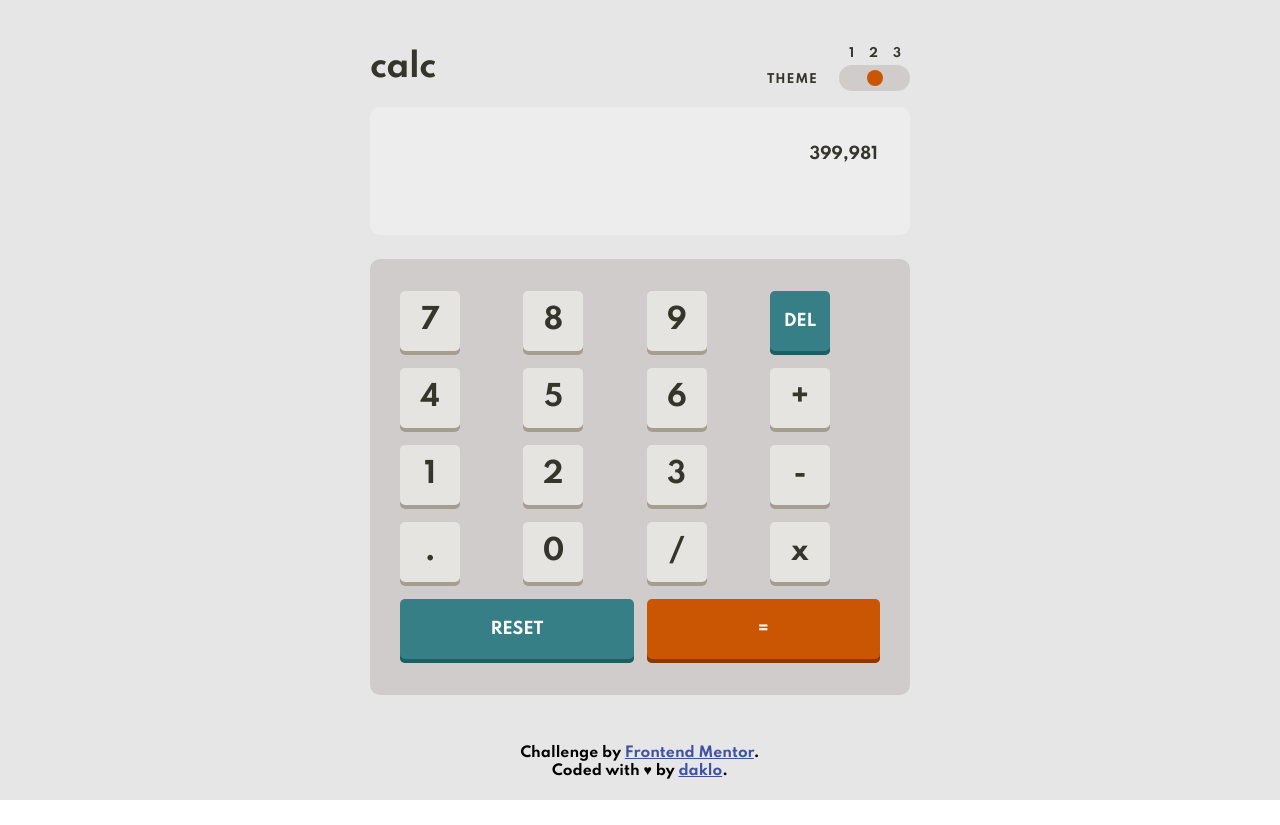
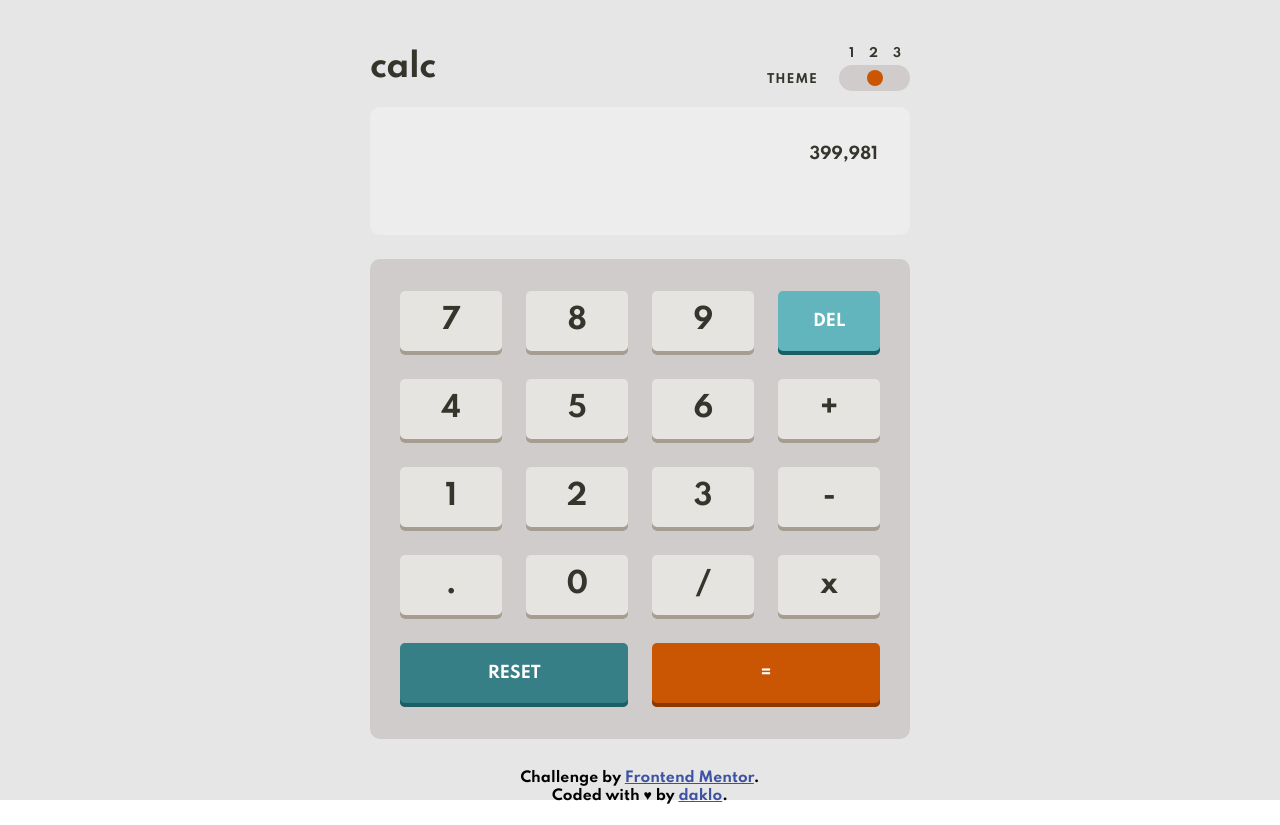
Before and after one commit to daklo91/reactolator, a React (Create React App) app: page / in a window 1280 px wide. In both pictures the pointer is over the button "DEL". Before the commit the page ends 800 px from the top, so only its background shows below. Built offline with nearby package versions, Linux system fonts and the light colour scheme.

Commit message:
Add hover CSS Add with and gap to buttons in large screen

```diff
--- a/src/components/calculator/Keyboard.module.css
+++ b/src/components/calculator/Keyboard.module.css
@@ -17,6 +17,10 @@
   color: var(--secondary-text-color);
 }
 
+.keyboard button:nth-child(4):hover {
+  background-color: var(--secondary-key-hover);
+}
+
 .keyboard button:nth-last-child(2) {
   grid-column: 1 / 3;
   width: 100%;
@@ -28,6 +32,10 @@
   color: var(--secondary-text-color);
 }
 
+.keyboard button:nth-last-child(2):hover {
+  background-color: var(--secondary-key-hover);
+}
+
 .keyboard button:nth-last-child(1) {
   grid-column: 3 / 5;
   width: 100%;
@@ -37,6 +45,10 @@
   background-color: var(--equal-key-and-toggle-bg);
   box-shadow: inset 0px -4px 0px var(--equal-key-shadow);
   color: var(--equal-sign-text-color);
+}
+
+.keyboard button:nth-last-child(1):hover {
+  background-color: var(--equal-key-and-toggle-hover);
 }
 
 .keyboard button {
@@ -57,6 +69,10 @@
   outline: none;
 }
 
+.keyboard button:hover {
+  background-color: var(--primary-key-hover);
+}
+
 .keyboard button:active {
   transform: scale(0.95);
 }
@@ -68,5 +84,10 @@
 @media screen and (min-width: 600px) {
   .keyboard {
     padding: 32px 30px;
+    gap: 24px;
+  }
+
+  .keyboard button {
+    width: 100%;
   }
 }
```
